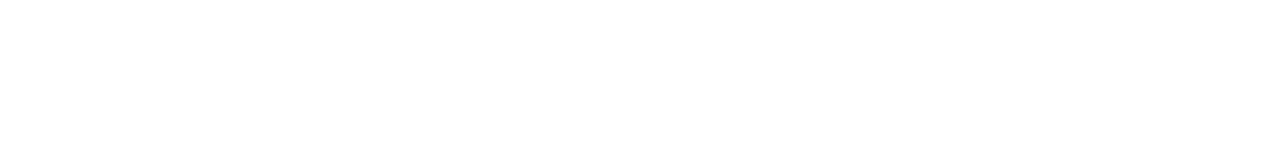
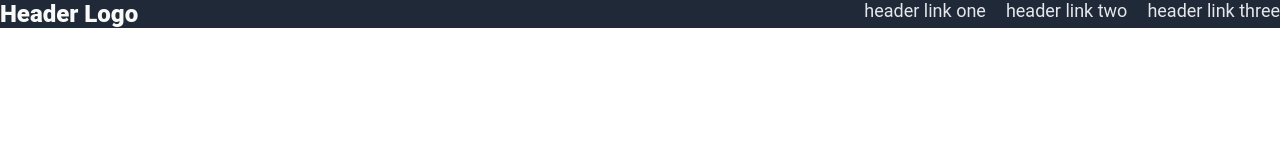
Before and after one commit to PhoenixTech2003/landing-page, a plain HTML site: page index.html in a window 1280 px wide. Drawn offline with Linux system fonts and the light colour scheme.

Commit message:
Add Navigation Bar to landing page design

```diff
--- a/index.html
+++ b/index.html
@@ -2,10 +2,25 @@
 <html>
     <head>
         <meta charset="UTF-8">
-        <title>Landing Page</title>
+        <title>Landing page</title>
+        <link rel="stylesheet" href="styles/styles.css">
     </head>
 
     <body>
+        <div class="header">
+            <div class="nav-bar">
+                <p class="logo">Header Logo</p>
+
+                <ul class="nav-link-container">
+                    <li class="nav-link"><a href="#">header link one</a></li>
+                    <li class="nav-link"><a href="#">header link two</a></li>
+                    <li class="nav-link"><a href="#">header link three</a></li>
+
+                </ul>
+
+            </div>
+
+        </div>
 
     </body>
 </html>
--- a/styles/styles.css
+++ b/styles/styles.css
@@ -0,0 +1,41 @@
+* {
+    padding: 0px;
+    margin: 0px;
+    box-sizing: border-box;
+
+}
+
+body{
+    font-family: "roboto",sans-serif;
+}
+
+ul{
+    list-style: none;
+}
+/* header section */
+.header{
+    background-color: #1F2937;
+}
+
+.nav-bar{
+    color: white;
+    display: flex;
+    justify-content: space-between;
+}
+
+.nav-bar .logo{
+    font-size: 24px;
+    color: #F9FAF8;
+    font-weight: 900;
+}
+
+.nav-bar ul{
+    display: flex;
+    gap: 20px
+}
+
+.nav-link-container a{
+    text-decoration: none;
+    font-size: 18px;
+    color: #E5E7EB;
+}
```
